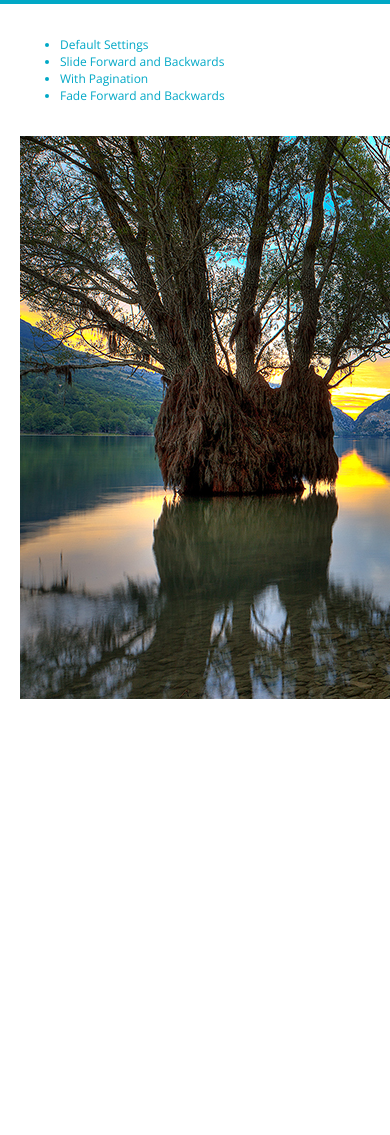
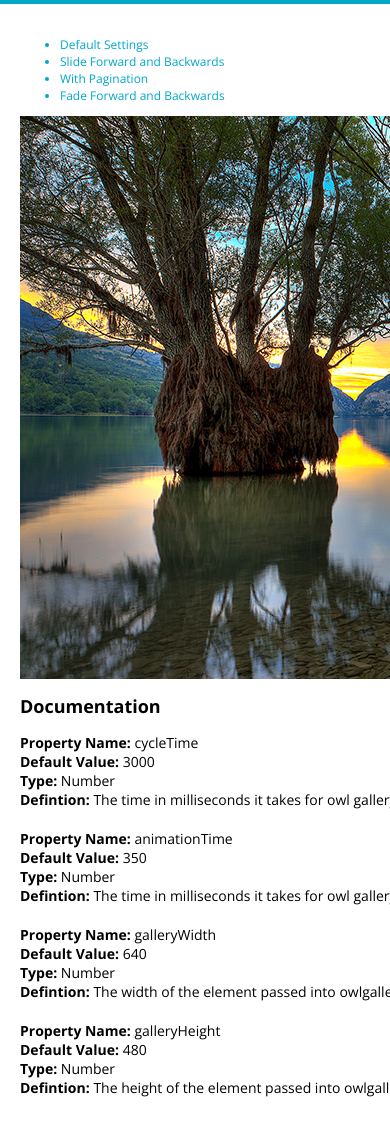
Before and after one commit to codebend3r/OwlGallery, a website: page index.html in a window 390 px wide. Shown: the part 81-1216 px from the top of the page. Before the commit the page ends 844 px from the top, so only its background shows below. Drawn offline with nearby package versions, Linux system fonts and the light colour scheme; files whose address does not match are found by name.

Commit message:
installed Grunt + updated to 1.3 - TweenMax support, responsive mode, started documentaiton

```diff
--- /dev/null
+++ b/Gruntfile.js
@@ -0,0 +1,38 @@
+module.exports = function(grunt) {
+
+    // Project configuration.
+    grunt.initConfig({
+        pkg: grunt.file.readJSON('package.json'),
+        watch: {
+            css: {
+                files: '**/*.scss',
+                tasks: ['sass'],
+                options: {
+                    livereload: false
+                }
+            }
+        },
+        sass: {
+            dist: {
+                options: {
+                    style: 'expanded'
+                },
+                files: [{
+                    expand: true,
+                    cwd: 'sass',
+                    src: ['**/*.scss'],
+                    dest: 'css',
+                    ext: '.css'
+                }]
+            }
+        }
+    });
+
+    grunt.loadNpmTasks('grunt-contrib-watch');
+    grunt.loadNpmTasks('grunt-contrib-sass');
+
+    // Default task(s).
+    grunt.registerTask('watchsass', ['watch']);
+    grunt.registerTask('default', ['sass']);
+
+};
--- a/index.html
+++ b/index.html
@@ -30,6 +30,18 @@
         </ul>
     </div>
 
+    <div class='documentation'>
+        <h2>Documentation</h2>
+        <div class='options' data-bind='foreach: optionsList'>
+            <dl>
+                <div class='key-name'><dt>Property Name: </dt><dd data-bind='text: key'></dd></div>
+                <div class='default-value'><dt>Default Value: </dt><dd data-bind='text: defaultValue'></dd></div>
+                <div class='var-type'><dt>Type: </dt><dd data-bind='text: type'></dd></div>
+                <div class='description'><dt>Defintion: </dt><dd data-bind='text: description'></dd></div>
+            </dl>
+        </div>
+    </div>
+
 </div>
 
 
@@ -39,6 +51,7 @@
 
 <script src="js/internal/Crivas.Main.js" type="text/javascript"></script>
 <script src="js/internal/Crivas.Slider.js" type="text/javascript"></script>
+<script src="js/internal/Crivas.Documentation.js" type="text/javascript"></script>
 <script src="js/internal/Crivas.ImageData.js" type="text/javascript"></script>
 <script src="js/internal/Crivas.ViewModel.js" type="text/javascript"></script>
 <script src="js/internal/Crivas.Init.js" type="text/javascript"></script>
--- /dev/null
+++ b/js/internal/Crivas.Documentation.js
@@ -0,0 +1,31 @@
+CS.documentation = {
+
+    options: [
+        {
+            key: 'cycleTime',
+            defaultValue: '3000',
+            type: 'Number',
+            description: 'The time in milliseconds it takes for owl gallery to automatically go to the next slide.'
+        },
+        {
+            key: 'animationTime',
+            defaultValue: '350',
+            type: 'Number',
+            description: 'The time in milliseconds it takes for owl gallery to automatically go to the next slide.'
+        },
+        {
+            key: 'galleryWidth',
+            defaultValue: '640',
+            type: 'Number',
+            description: 'The width of the element passed into owlgallery'
+        },
+        {
+            key: 'galleryHeight',
+            defaultValue: '480',
+            type: 'Number',
+            description: 'The height of the element passed into owlgallery'
+        }
+
+    ]
+
+};
--- a/js/internal/Crivas.ViewModel.js
+++ b/js/internal/Crivas.ViewModel.js
@@ -3,6 +3,7 @@ CS.ViewModel = function () {
     var self = this;
 
     self.imagesList = ko.observable(CS.imagesList.images);
+    self.optionsList = ko.observable(CS.documentation.options);
 
     return self;
 
--- a/sass/main.scss
+++ b/sass/main.scss
@@ -36,10 +36,28 @@ h1 {
 }
 
 .slider-container {
-  float: left;
-  clear: both;
-  position: relative;
-  padding: 20px 0 0 0;
+  position: static;
+}
+
+.documentation {
+  position: static;
+
+  dl {
+
+    font-size: 14px;
+    margin: 0 0 20px 0;
+
+    dt {
+      display: inline;
+      font-weight: bold;
+    }
+
+    dd {
+      display: inline;
+      margin: 0;
+    }
+
+  }
 }
 
 ul.modes {
```
Also changed, not shown: package.json (added, +11 -0 lines), css/main.css.
